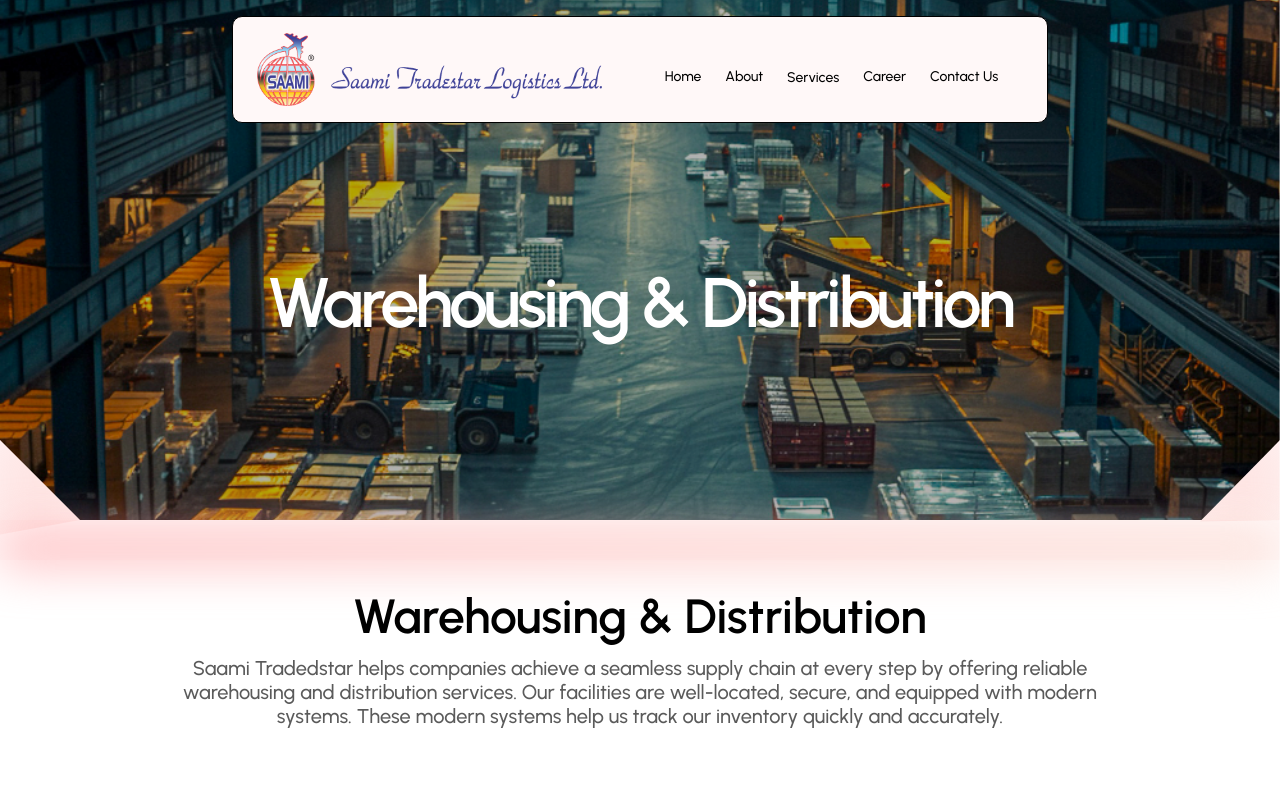
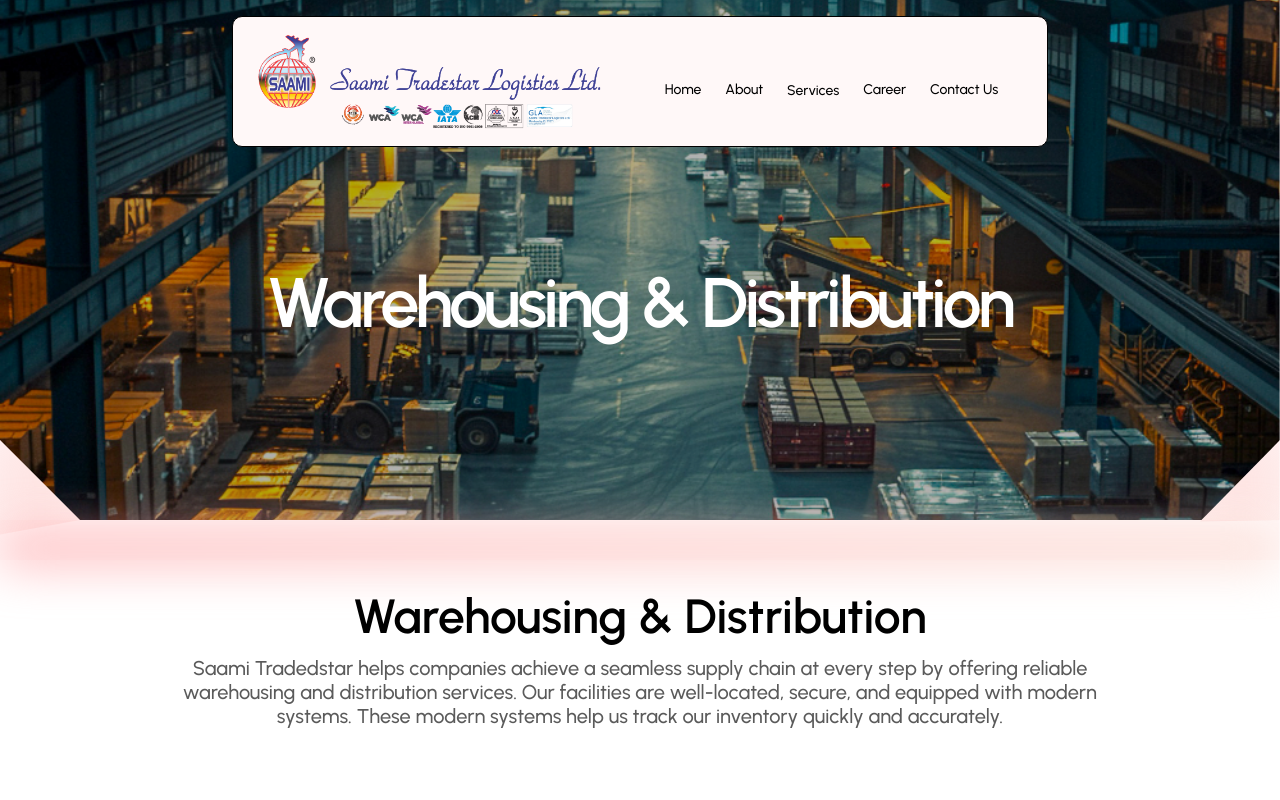
Before and after one commit to digiexpouae/saamitradestar, a Next.js app: page /warehousing in a window 1280 px wide. Shown: the top 800 px of the page. Built offline with nearby package versions, Linux system fonts and the light colour scheme.

Commit message:
logo fixed

```diff
--- a/src/layout/header.jsx
+++ b/src/layout/header.jsx
@@ -25,7 +25,7 @@ const Header = () => {
         <div className="aspect-[14/2] w-[70%] md:w-[45%] cursor-pointer">
           <Link href="/">
             <Image
-              src="/assets/header/saami.png"
+              src="/assets/saamilogo-2.png"
               alt="logo"
               width={500}
               height={50}
```
Also changed, not shown: public/assets/saamilogo-2.png (added).
